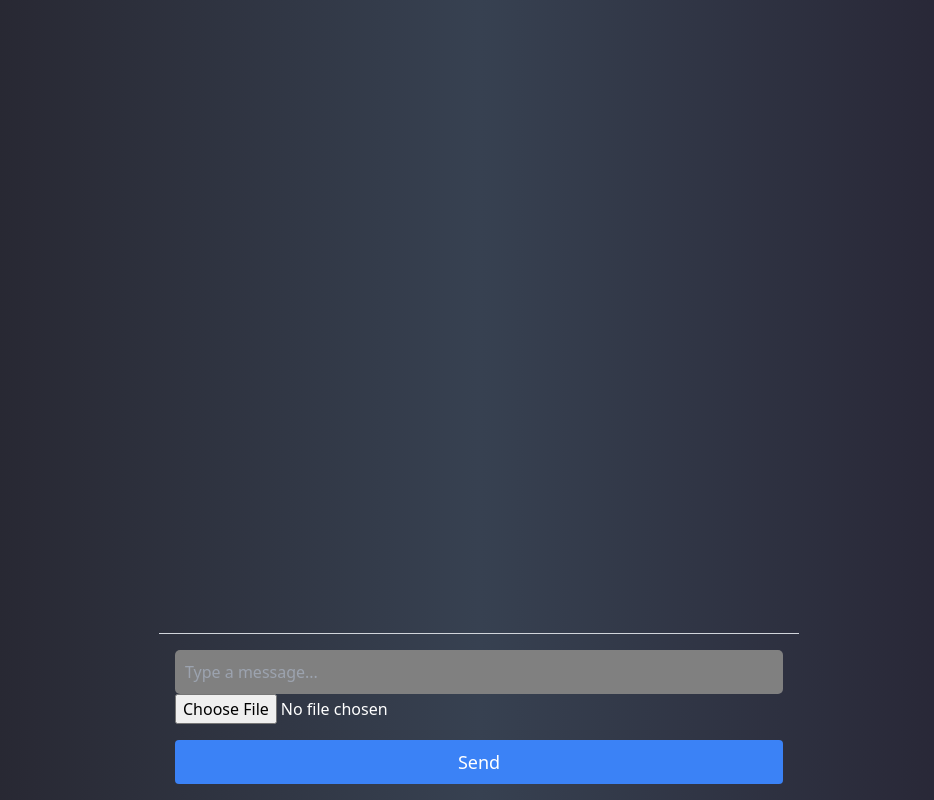
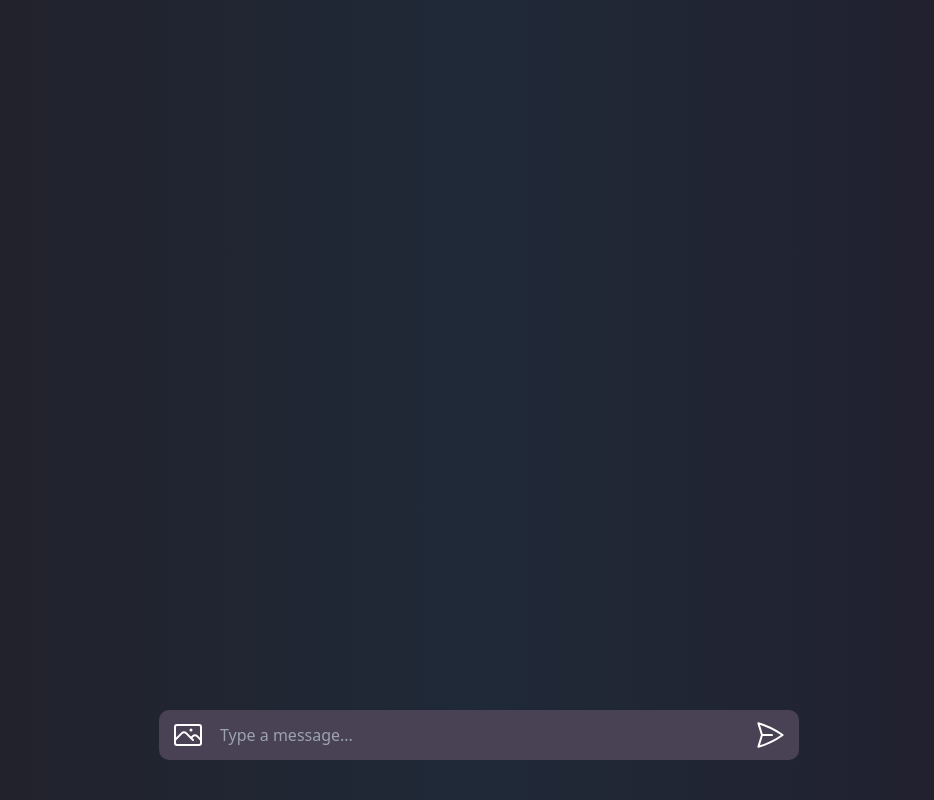
Before and after one commit to Team-S5T1/frontend, a React (Vite) app: page /prompt in a window 1280 px wide. Shown: the whole page, without its empty margins (161-1095 px from the left). Built offline with nearby package versions, Linux system fonts and the light colour scheme.

Commit message:
WIP: save current progress

```diff
--- a/src/components/Prompt.jsx
+++ b/src/components/Prompt.jsx
@@ -4,8 +4,11 @@ import styled from "styled-components";
 import "tailwindcss/tailwind.css";
 
 const ChatContainer = styled.div`
+  display: flex;
+  flex-direction: column;
+  flex: 1;
   width: 50%;
-  flex: 1;
+  height: 80%;
   padding: 20px;
   overflow-y: auto;
 `;
@@ -14,14 +17,15 @@ const Message = styled.div`
   display: inline-block;
   margin: 10px 0;
   padding: 10px;
-  border-radius: 5px;
+  border-radius: 15px;
   word-wrap: break-word;
 
   // 템플릿 리터럴 문법: '컴포넌트의 props'에 따라 동적으로 설정하는 문법
   // <Message key={index} type={msg.type}> 여기처럼 '컴포넌트'의 type을 지정해주어야 함.
-  max-width: ${({ type }) => (type === "user" ? "50%" : "100%")};
+  max-width: ${({ type }) => (type === "user" ? "70%" : "100%")};
   width: ${({ type }) => (type === "user" ? "auto" : "100%")};
   align-self: ${({ type }) => (type === "user" ? "flex-end" : "flex-start")};
+  background-color: ${({ type }) => (type === "user" ? "#484254" : "#484254")};
 `;
 
 const ImagePreviewContainer = styled.div`
@@ -46,9 +50,9 @@ const InputContainer = styled.div`
   position: relative;
   display: flex;
   align-items: center;
-  border-radius: 5px;
+  border-radius: 10px;
   padding: 5px;
-  background-color: gray;
+  background-color: #484254;
   text-color: #ffffff;
 `;
 
@@ -56,8 +60,9 @@ const StyledInput = styled.input`
   flex-grow: 1;
   border: none;
   outline: none;
-  padding: 5px;
-  background-color: gray;
+  padding: 8px;
+  background-color: #484254;
+  cursor: text;
 `;
 
 function Prompt() {
@@ -83,11 +88,11 @@ function Prompt() {
       setTimeout(() => {
         const botResponse = {
           type: "bot",
-          content: input ? `You said: ${input}` : "You sent an image",
+          content: input ? `Weasel: ${input}` : "You sent an image",
           imageUrl: previewImage,
         };
         setMessages((prevMessages) => [...prevMessages, botResponse]);
-      }, 1000);
+      }, 50);
 
       // 응답이 끝난 후 입력창&이미지 초기화
       setInput("");
@@ -121,9 +126,9 @@ function Prompt() {
   // 출력 컴포넌트
   return (
     // 최상위 태그
-    <div className="flex flex-col items-center justify-center min-h-screen bg-gradient-to-r from-background-start via-gray-700 to-background-end text-white">
+    <div className="flex flex-col overflow-y-auto items-center justify-center min-h-screen bg-gradient-to-r from-background-start via-gray-800 to-background-end text-white">
       {/* 채팅 메세지 목록 */}
-      <ChatContainer>
+      <ChatContainer className="overflow-y-auto">
         {/* map 함수를 사용하여 메세지 배열 전체를 순회하여 렌더링 */}
         {messages.map((msg, index) => (
           <Message key={index} type={msg.type}>
@@ -141,14 +146,30 @@ function Prompt() {
       </ChatContainer>
 
       {/* Form 컴포넌트: 폼 제출 시 페이지 리로드 없이 데이터를 처리하기 위해 사용
-      + request 속성을 사용하면 name에 맞는 formData 객체를 만들어 보낼 수 있어 편함 ex) const formData = request.formData*/}
-      <Form
-        onSubmit={sendMessage} // form이 제출될 때 실행될 함수, 메세지 배열에 메세지를 추가하고 axios 요청을 보냄
-        className="w-1/2 p-4 border-t border-gray-300"
-      >
+        + request 속성을 사용하면 name에 맞는 formData 객체를 만들어 보낼 수 있어 편함 ex) const formData = request.formData*/}
+      {/* onSubMit을 사용하면 엔터, 클릭 시 폼이 제출됨 */}
+      <Form className="w-1/2 m-10" onSubmit={sendMessage}>
         <InputContainer>
+          {/* 이미지 선택버튼 */}
+          {/* 아이콘 출처: heroicons.com */}
+          <svg
+            xmlns="http://www.w3.org/2000/svg"
+            fill="none"
+            viewBox="0 0 24 24"
+            stroke-width="1.5"
+            stroke="currentColor"
+            class="size-8 mx-2 cursor-pointer"
+            onClick={() => {
+              fileInputRef.current.click();
+            }}
+          >
+            <path
+              stroke-linecap="round"
+              stroke-linejoin="round"
+              d="m2.25 15.75 5.159-5.159a2.25 2.25 0 0 1 3.182 0l5.159 5.159m-1.5-1.5 1.409-1.409a2.25 2.25 0 0 1 3.182 0l2.909 2.909m-18 3.75h16.5a1.5 1.5 0 0 0 1.5-1.5V6a1.5 1.5 0 0 0-1.5-1.5H3.75A1.5 1.5 0 0 0 2.25 6v12a1.5 1.5 0 0 0 1.5 1.5Zm10.5-11.25h.008v.008h-.008V8.25Zm.375 0a.375.375 0 1 1-.75 0 .375.375 0 0 1 .75 0Z"
+            />
+          </svg>
           {previewImage && <ImagePreview src={previewImage} alt="Preview" />}
-
           {/* 이미지 제거 버튼 */}
           {previewImage && (
             <RemovePreview onClick={removePreviewImage}>×</RemovePreview>
@@ -162,22 +183,31 @@ function Prompt() {
             onChange={(e) => setInput(e.target.value)}
             placeholder="Type a message..."
           />
+          {/* 폼 제출: action 사용해서 router 호출하는 방식 사용할 것 */}
+          {/* 아이콘 출처: heroicon */}
+          <button type="submit">
+            <svg
+              type="submit"
+              fill="none"
+              viewBox="0 0 24 24"
+              stroke-width="1.5"
+              stroke="currentColor"
+              className="size-8 mx-2 cursor-pointer"
+            >
+              <path
+                stroke-linecap="round"
+                stroke-linejoin="round"
+                d="M6 12 3.269 3.125A59.769 59.769 0 0 1 21.485 12 59.768 59.768 0 0 1 3.27 20.875L5.999 12Zm0 0h7.5"
+              />
+            </svg>
+          </button>
         </InputContainer>
-        {/* 이미지 선택버튼(변경 예정) */}
         <input
           type="file"
           onChange={handleImageUpload}
-          className="mb-2"
+          className="mb-2 hidden"
           ref={fileInputRef}
         />
-
-        {/* 폼 제출: action 사용해서 router 호출하는 방식 사용할 것 */}
-        <button
-          type="submit"
-          className="p-2 mt-2 text-lg text-white bg-blue-500 rounded w-full"
-        >
-          Send
-        </button>
       </Form>
     </div>
   );
```
